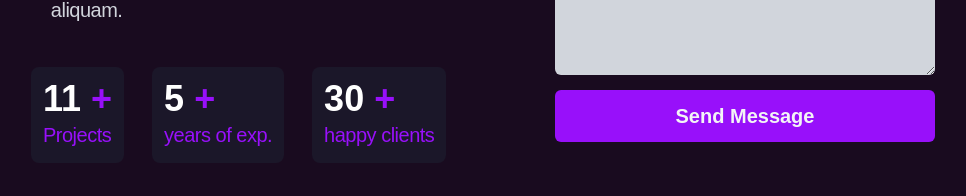
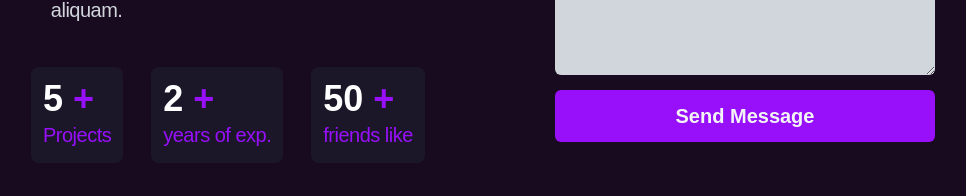
Before and after one commit to Ankit-Maurya-12223197/PortfolioAM, a React (Vite) app: page / in a window 1280 px wide. Shown: the part 2528-2724 px from the top of the page, without its empty margins (133-1099 px from the left). Built offline with nearby package versions, Linux system fonts and the light colour scheme.

Commit message:
Updated project

```diff
--- a/src/components/Contact.jsx
+++ b/src/components/Contact.jsx
@@ -21,18 +21,18 @@ const Contact = () => {
 
                         <div className='flex mt-10 items-center gap-7'>
                             <div className='bg-gray-800/40 p-3 rounded-lg'>
-                                <h3 className='md:text-4xl text-2xl font-semibold text-white'>11 <span>+</span></h3>
+                                <h3 className='md:text-4xl text-2xl font-semibold text-white'>5 <span>+</span></h3>
                                 <p className='text-xs md:text-base'><span>Projects</span></p>
                             </div>
 
                             <div className='bg-gray-800/40 p-3 rounded-lg'>
-                                <h3 className='md:text-4xl text-2xl font-semibold text-white'>5 <span>+</span></h3>
+                                <h3 className='md:text-4xl text-2xl font-semibold text-white'>2 <span>+</span></h3>
                                 <p className='text-xs md:text-base'><span>years of exp.</span></p>
                             </div>
 
                             <div className='bg-gray-800/40 p-3 rounded-lg'>
-                                <h3 className='md:text-4xl text-2xl font-semibold text-white'>30 <span>+</span></h3>
-                                <p className='text-xs md:text-base'><span>happy clients</span></p>
+                                <h3 className='md:text-4xl text-2xl font-semibold text-white'>50 <span>+</span></h3>
+                                <p className='text-xs md:text-base'><span>friends like</span></p>
                             </div>
 
 
```
